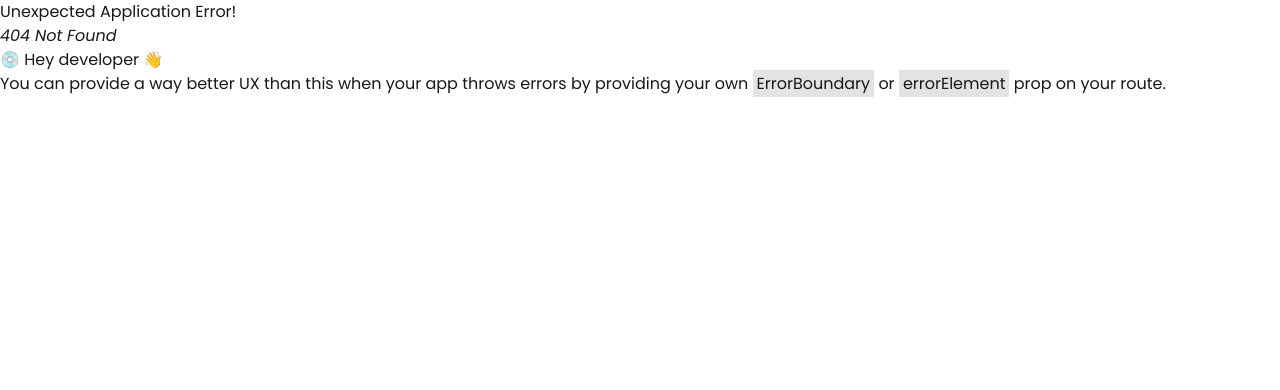
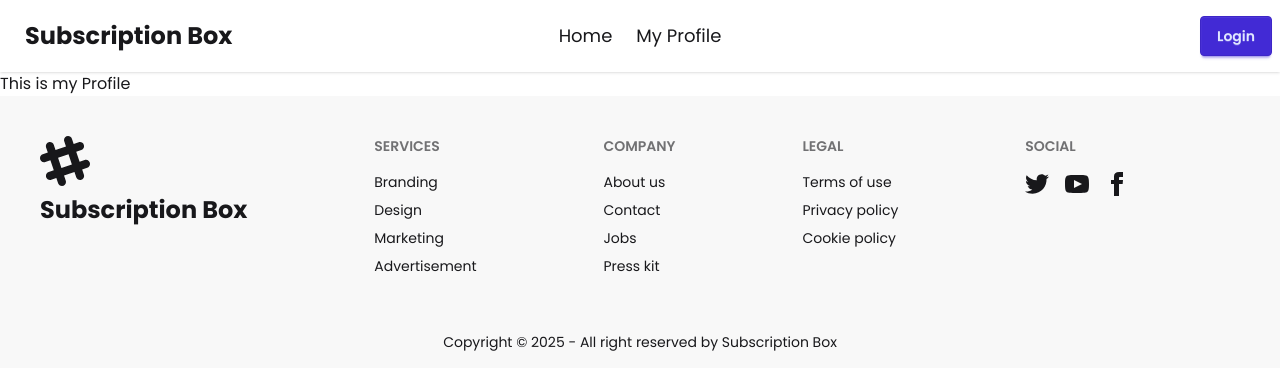
Before and after one commit to amirsayeed/Subscription-Box, a React (Vite) app: page /profile in a window 1280 px wide. Before the commit this address had no page. Shown: the top 390 px of the page. Built offline with nearby package versions, Linux system fonts and the light colour scheme.

Commit message:
subscription json data created and displayed data in card layout

```diff
--- /dev/null
+++ b/public/subscription.json
@@ -0,0 +1,134 @@
+[
+    {
+        "id": 1,
+        "name": "Smart Home Box",
+        "thumbnail": "https://i.ibb.co.com/5hKv1rtS/H7566892028244479a23f4c13498e1f60-U.webp",
+        "banner": "https://example.com/images/smart-home-box-banner.jpg",
+        "frequency": "Yearly",
+        "price": 199.99,
+        "description": "Transform your home into a smart home with curated smart devices, home automation products, and IoT gadgets.",
+        "tech_category": "Smart Home",
+        "features": [
+            "Smart Home Devices",
+            "Home Automation Tools",
+            "Cutting-edge IoT Gadgets"
+        ],
+        "subscription_benefits": [
+            "Discount on Future Smart Home Purchases",
+            "Exclusive Smart Home Tutorials",
+            "Early Access to Product Releases"
+        ],
+        "ratings": 4.8,
+        "number_of_reviews": 315
+    },
+    {
+        "id": 2,
+        "name": "Gamer's Paradise",
+        "thumbnail": "https://i.ibb.co.com/mVWCKNdD/Screenshot-2025-01-25-100746-470x233.png",
+        "banner": "https://example.com/images/gaming-box-banner.jpg",
+        "frequency": "Monthly",
+        "price": 49.99,
+        "description": "Monthly delivery of the hottest gaming gear, accessories, and exclusive in-game content.",
+        "tech_category": "Gaming",
+        "features": [
+            "Premium Gaming Peripherals",
+            "Collector's Edition Items",
+            "Game Download Codes"
+        ],
+        "subscription_benefits": [
+            "Exclusive Beta Access",
+            "Gamer Community Membership",
+            "Priority Tech Support"
+        ],
+        "ratings": 4.6,
+        "number_of_reviews": 428
+    },
+    {
+        "id": 3,
+        "name": "Tech Gadget Box",
+        "thumbnail": "https://i.ibb.co.com/zVS11wgn/810p-JCOZEVL.jpg",
+        "banner": "https://example.com/images/tech-gadget-banner.jpg",
+        "frequency": "Quarterly",
+        "price": 89.99,
+        "description": "Curated selection of the most innovative tech gadgets and accessories delivered every quarter.",
+        "tech_category": "Electronics",
+        "features": [
+            "Cutting-edge Gadgets",
+            "Limited Edition Tech",
+            "Accessory Bundles"
+        ],
+        "subscription_benefits": [
+            "VIP Tech Concierge",
+            "Exclusive Product Demos",
+            "Members-only Discounts"
+        ],
+        "ratings": 4.7,
+        "number_of_reviews": 192
+    },
+    {
+        "id": 4,
+        "name": "Coding Essentials",
+        "thumbnail": "https://i.ibb.co.com/XrD6yQSq/bitsbox-product-photo.jpg",
+        "banner": "https://example.com/images/coding-kit-banner.jpg",
+        "frequency": "Monthly",
+        "price": 29.99,
+        "description": "Monthly delivery of tools, resources, and gadgets to supercharge your programming workflow.",
+        "tech_category": "Programming",
+        "features": [
+            "Developer Tools",
+            "Programming Books",
+            "Ergonomic Accessories"
+        ],
+        "subscription_benefits": [
+            "Access to Private Code Repos",
+            "Exclusive Webinars",
+            "Early IDE Plugin Access"
+        ],
+        "ratings": 4.9,
+        "number_of_reviews": 312
+    },
+    {
+        "id": 5,
+        "name": "Photography Pro Kit",
+        "thumbnail": "https://i.ibb.co.com/VcyvVcC0/images-q-tbn-ANd9-Gc-Tcfhjub-N0u-GNhzvw-BX2ivn-MVq-Y2-G42e-Jsbag-s.jpg",
+        "banner": "https://example.com/images/photo-kit-banner.jpg",
+        "frequency": "Quarterly",
+        "price": 129.99,
+        "description": "Professional-grade photography tools and accessories delivered seasonally.",
+        "tech_category": "Photography",
+        "features": [
+            "Lens Accessories",
+            "Lighting Equipment",
+            "Carrying Solutions"
+        ],
+        "subscription_benefits": [
+            "Photo Editing Presets",
+            "Masterclass Access",
+            "Equipment Insurance"
+        ],
+        "ratings": 4.5,
+        "number_of_reviews": 178
+    },
+    {
+        "id": 6,
+        "name": "Audio Enthusiast Pack",
+        "thumbnail": "https://i.ibb.co.com/tp4t0fHH/images-q-tbn-ANd9-Gc-TAEs-OGPNj2xxtvy8-To-Ciq-NIGuk-pge-siha-Ec-NS9ocw-NBk-f-Vm-Xf9y-C4xp-MZuf4n-Ws.jpg",
+        "banner": "https://example.com/images/audio-pack-banner.jpg",
+        "frequency": "Monthly",
+        "price": 79.99,
+        "description": "Premium audio equipment and accessories for audiophiles and music producers.",
+        "tech_category": "Audio Equipment",
+        "features": [
+            "High-End Headphones",
+            "Studio Accessories",
+            "Audio Enhancement Tools"
+        ],
+        "subscription_benefits": [
+            "Exclusive Music Releases",
+            "Sound Engineering Tutorials",
+            "VIP Event Invites"
+        ],
+        "ratings": 4.8,
+        "number_of_reviews": 264
+    }
+]
--- a/src/Routes/Routes.jsx
+++ b/src/Routes/Routes.jsx
@@ -3,13 +3,25 @@ import {
   } from "react-router";
 import Root from "../layouts/Root";
 import Home from "../pages/Home/Home";
+import ErrorPage from "../pages/ErrorPage/ErrorPage";
+import ProfilePage from "../pages/ProfilePage/ProfilePage";
 
 export const router = createBrowserRouter([
     {
       path: "/",
       Component: Root,
       children: [
-        {index:true, Component: Home}
+        {
+          index:true,
+          loader: ()=>fetch('../subscription.json'),
+          hydrateFallbackElement: <div>Loading....</div>,
+          Component: Home
+        },
+        {path: 'profile',Component: ProfilePage}
       ]
     },
+    {
+        path: '/*',
+        Component: ErrorPage
+    }
 ]);
--- /dev/null
+++ b/src/components/SubscriptionServiceCard.jsx/SubscriptionServiceCard.jsx
@@ -0,0 +1,25 @@
+import React from 'react';
+
+const SubscriptionServiceCard = ({subData}) => {
+    const {thumbnail,name,tech_category,price,frequency} = subData;
+    return (
+        <div className="card bg-base-100 shadow-md">
+        <figure>
+            <img className='p-4 w-full h-[300px] object-cover'
+            src={thumbnail}
+            alt="Shoes" />
+        </figure>
+        <div className="card-body space-y-2">
+            <h2 className="text-2xl font-semibold">{name}</h2>
+            <p>Category: {tech_category}</p>
+            <p>Price: {price}</p>
+            <p>Frequency: {frequency}</p>
+            <div className="card-actions">
+            <button className="btn btn-primary w-full">View More</button>
+            </div>
+        </div>
+        </div>
+    );
+};
+
+export default SubscriptionServiceCard;
--- /dev/null
+++ b/src/components/SubscriptionServices/SubscriptionServices.jsx
@@ -0,0 +1,18 @@
+import React from 'react';
+import SubscriptionServiceCard from '../SubscriptionServiceCard.jsx/SubscriptionServiceCard';
+
+const SubscriptionServices = ({subsData}) => {
+
+    return (
+        <div className='max-w-7xl mx-auto my-10 space-y-8'>
+            <h3 className='text-3xl text-center font-bold'>Subscription Services</h3>
+            <div className='grid grid-cols-1 md:grid-cols-2 lg:grid-cols-3 gap-5'>
+                {
+                    subsData.map(subData => <SubscriptionServiceCard key={subData.id} subData={subData} />)
+                }
+            </div>
+        </div>
+    );
+};
+
+export default SubscriptionServices;
--- /dev/null
+++ b/src/pages/ErrorPage/ErrorPage.jsx
@@ -0,0 +1,11 @@
+import React from 'react';
+
+const ErrorPage = () => {
+    return (
+        <div>
+            404: Not Found
+        </div>
+    );
+};
+
+export default ErrorPage;
--- a/src/pages/Home/Home.jsx
+++ b/src/pages/Home/Home.jsx
@@ -1,9 +1,13 @@
 import React from 'react';
+import SubscriptionServices from '../../components/SubscriptionServices/SubscriptionServices';
+import { useLoaderData } from 'react-router';
 
 const Home = () => {
+    const subsData = useLoaderData();
+    console.log(subsData);
     return (
         <div>
-
+            <SubscriptionServices subsData={subsData}/>
         </div>
     );
 };
--- /dev/null
+++ b/src/pages/ProfilePage/ProfilePage.jsx
@@ -0,0 +1,11 @@
+import React from 'react';
+
+const ProfilePage = () => {
+    return (
+        <div>
+            This is my Profile
+        </div>
+    );
+};
+
+export default ProfilePage;
```
